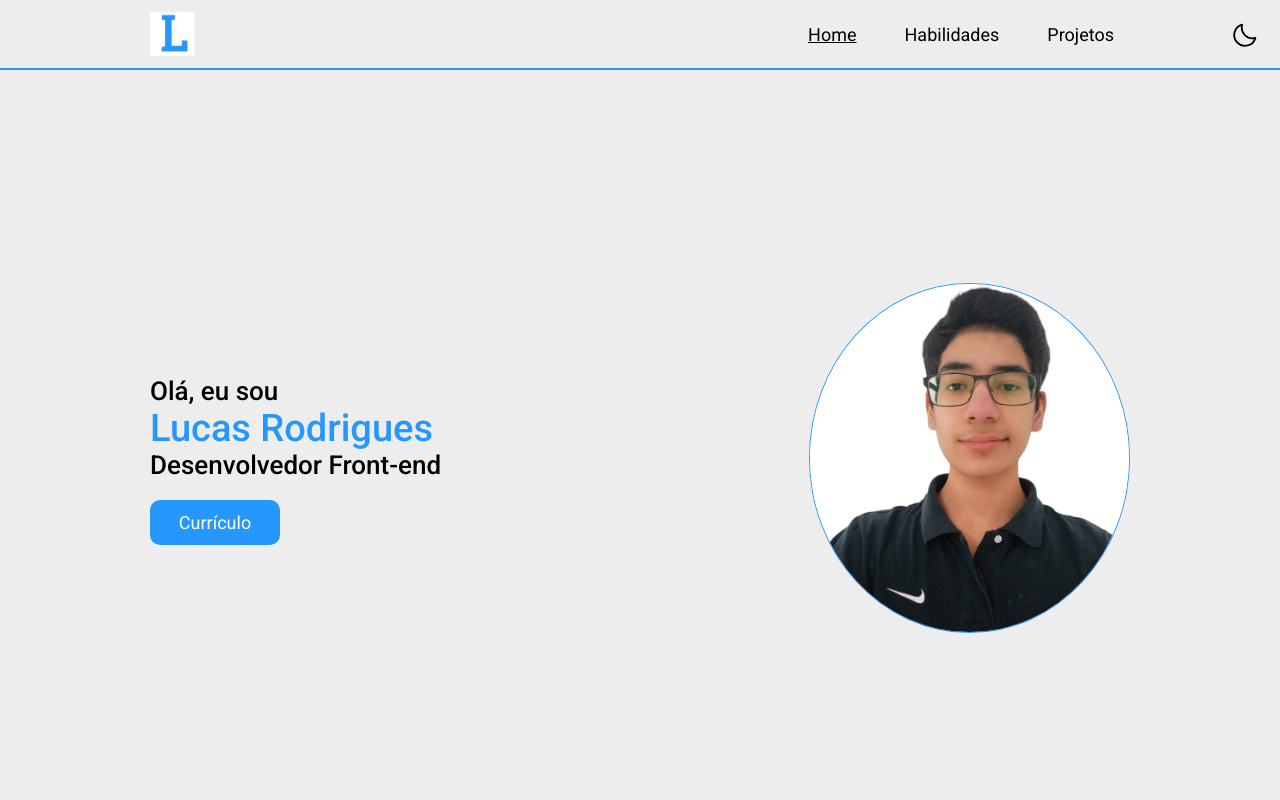
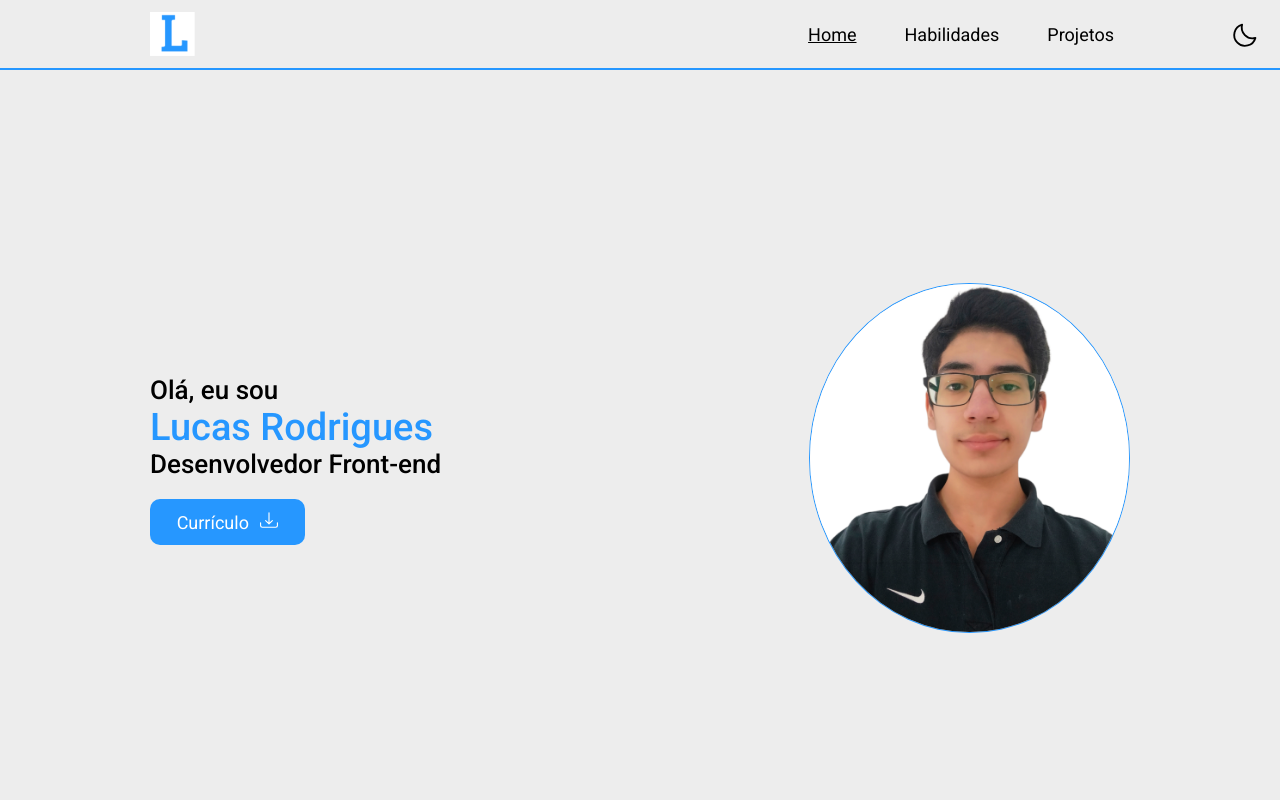
Before and after one commit to rodrigues14/portfolio, a React (Vite) app: page / in a window 1280 px wide. Shown: the top 800 px of the page. Built offline with nearby package versions, Linux system fonts and the light colour scheme.

Commit message:
adicionado o curriculo

```diff
--- a/src/pages/Home/index.tsx
+++ b/src/pages/Home/index.tsx
@@ -4,6 +4,7 @@ import CardContact from "./CardContact";
 import contacts from './contacts.json'
 import { Container, Subtitle } from "../../components/UI";
 import { motion } from 'framer-motion';
+import { BsDownload } from 'react-icons/bs'
 
 export default function Home() {
   return (
@@ -20,8 +21,11 @@ export default function Home() {
               Desenvolvedor Front-end
             </Title>
             <div>
-              <Button href="#">
-                Currículo
+              <Button
+                href="./pdf/curriculo-lucas-rodrigues.pdf"
+                download="curriculo-lucas-rodrigues"
+              >
+                Currículo <BsDownload />
               </Button>
             </div>
           </motion.div>
--- a/src/pages/Home/style.ts
+++ b/src/pages/Home/style.ts
@@ -28,7 +28,7 @@ export const Button = styled.a`
   background-color: ${blue};
   text-align: center;
   padding: 12px 25px;
-  width: 130px;
+  width: 155px;
   font-size: 18px;
   color: ${white};
   border-radius: 10px;
@@ -37,6 +37,12 @@ export const Button = styled.a`
   &:hover {
     background-color: ${blueHover};
     transition: all .3s ease-in-out;
+  }
+  svg {
+    margin-left: 7px;
+    path {
+    color: ${white};
+  }
   }
 `;
 
```
Also changed, not shown: 1 other file (tests, documents, lock files or other folders).
